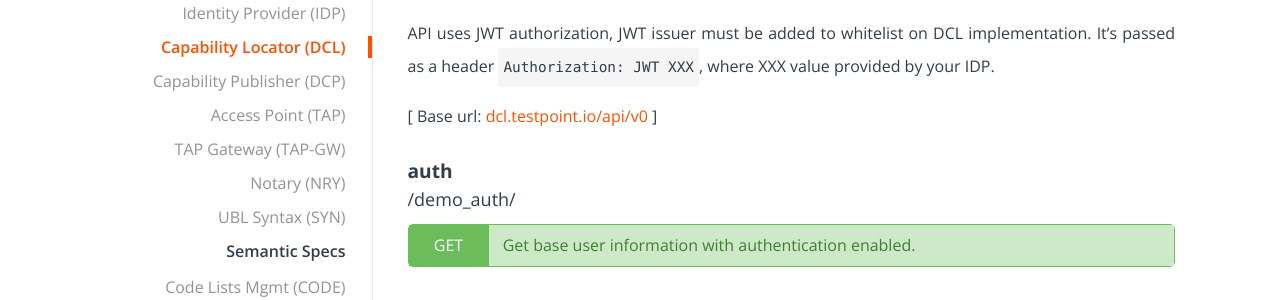
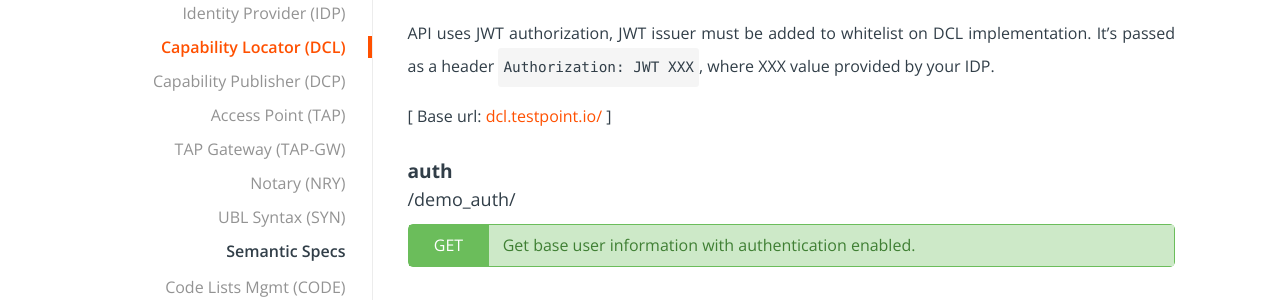
Before and after one commit to ausdigital/ausdigital.github.io, a Jekyll site: the page specs/ausdigital-dcl/1.0/api.html, which Jekyll copies as it is, in a window 1280 px wide. Shown: the part 579-879 px from the top of the page. Built offline with Jekyll 4.4.1, drawn with Linux system fonts in a browser that asks for light colours; comment, search, counter and statistics services are not loaded.

Commit message:
update specifications pages

```diff
--- a/specs/ausdigital-dcl/1.0/api.html
+++ b/specs/ausdigital-dcl/1.0/api.html
@@ -150,7 +150,7 @@
 
 <p>API uses JWT authorization, JWT issuer must be added to whitelist on DCL implementation. It’s passed as a header <code class="highlighter-rouge">Authorization: JWT XXX</code>, where XXX value provided by your IDP.</p>
 </div>
-    <div class="swagger-base-url">[ Base url: <a href="//dcl.testpoint.io/api/v0" target="_blank">dcl.testpoint.io/api/v0</a> ]</div>
+    <div class="swagger-base-url">[ Base url: <a href="//dcl.testpoint.io/" target="_blank">dcl.testpoint.io/</a> ]</div>
 
 
 
--- a/specs/ausdigital-dcl/1.0/swagger.json
+++ b/specs/ausdigital-dcl/1.0/swagger.json
@@ -7,7 +7,7 @@
   },
   "host" : "dcl.testpoint.io",
   "schemes" : [ "https" ],
-  "basePath" : "/api/v0",
+  "basePath" : "/",
   "produces" : [ "application/json" ],
   "parameters" : {
     "participantIdUrlParameter" : {
```
